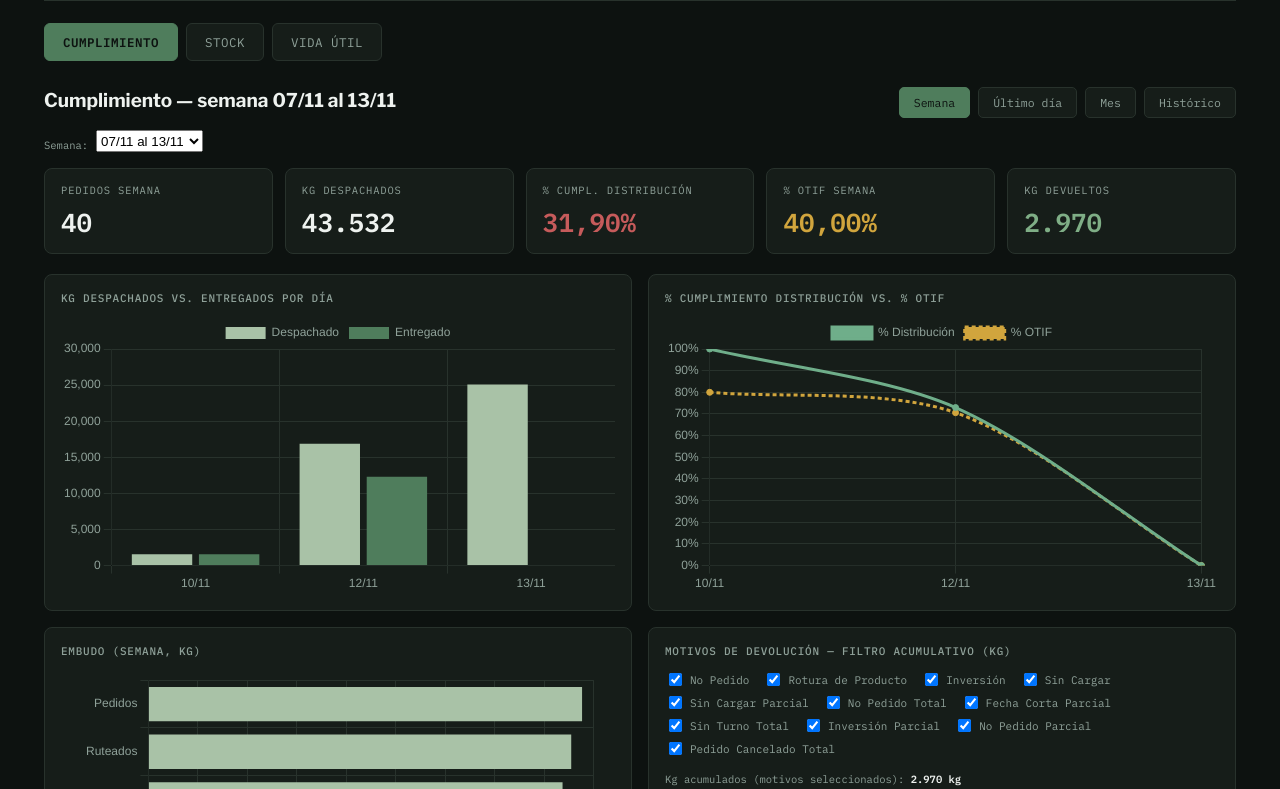
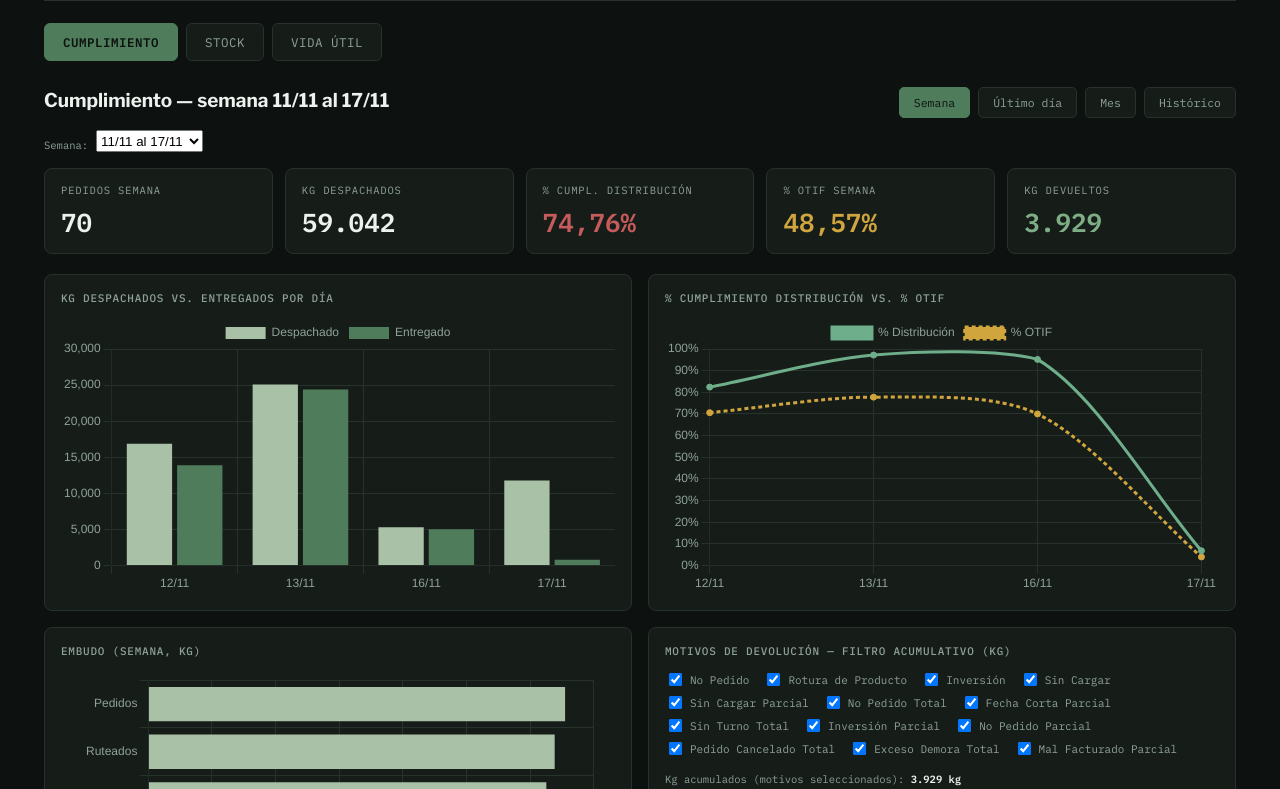
Before and after one commit to martinsrodriguez1976-ctrl/reporte-gestion-iflow, a plain HTML site: page index.html in a window 1280 px wide. Shown: the part 95-884 px from the top of the page. Drawn offline with nearby package versions, Linux system fonts and the light colour scheme.

Commit message:
Add files via upload

```diff
--- a/index.html
+++ b/index.html
@@ -76,7 +76,7 @@ tr:hover td{background:#1a2420;}
 <div class="eyebrow">Refinería del Centro · iFlow BI</div>
 <h1>Reporte de Gestión iFlow</h1>
 </div>
-<div class="meta">Cumplimiento: semana 07/11 al 13/11<br>Stock / Vida útil: corte 16/11/2026 07:40</div>
+<div class="meta">Cumplimiento: semana 11/11 al 17/11<br>Stock / Vida útil: corte 18/11/2026 07:40</div>
 </div>
 
 <nav class="tabs">
@@ -88,7 +88,7 @@ tr:hover td{background:#1a2420;}
 <!-- ===================== TAB 1: CUMPLIMIENTO ===================== -->
 <section class="panel active" id="panel-cumplimiento">
 <div class="section-head">
-<h2 id="cumpl-title">Cumplimiento — semana 07/11 al 13/11</h2>
+<h2 id="cumpl-title">Cumplimiento — semana 11/11 al 17/11</h2>
 <div class="toggle">
 <button class="active" id="btn-semana">Semana</button>
 <button id="btn-dia">Último día</button>
@@ -188,7 +188,7 @@ tr:hover td{background:#1a2420;}
 
 <div class="foot">
 <span>Refinería del Centro · iFlow BI · Dossier Performance / Dashboard Stock (MicroStrategy)</span>
-<span>Reporte unificado generado 16/11/2026</span>
+<span>Reporte unificado generado 18/11/2026</span>
 </div>
 </div>
 
@@ -212,7 +212,7 @@ document.head.appendChild(s1);
 /* Nombre y corte del mes en curso — únicas 2 variables a tocar cada corrida para los títulos dinámicos
 (reemplaza el esquema anterior de 3 strings hardcodeados por separado). */
 var MES_ACTUAL_LABEL = "noviembre 2026";
-var MES_ACTUAL_CORTE = "15/11";
+var MES_ACTUAL_CORTE = "17/11";
 /* WEEK_RANGE_LABEL/DAILY/WEEK_TOTALS quedaron DEPRECADOS (30/09/2026, a pedido del usuario: selector
 para elegir semana). Ahora la vista "Semana" se deriva 100% de MONTH_DAILY + MONTHLY_HISTORY vía
 getAllWeeks() más abajo (ventanas móviles de 7 días calendario terminando en el día más reciente
@@ -313,27 +313,31 @@ Stock / Vida útil NO se actualizaron: el Dashboard Stock volvió a fallar (terc
 "Necesita permiso" por URL directa y "La página no se puede cargar" desde el listado) — todas las
 constantes de Stock y Vida útil quedan intactas con su corte declarado del 30/10/2026 07:40. */
 var MONTH_TOTALS = {
-pedidos:95, kgPedidos:158563.35, kgDespachados:144019.30, kgEntregados:97229.20, kgDevueltos:11250,
-pctDistrib:67.51, otif:54.74,
+pedidos:130, kgPedidos:181818.23, kgDespachados:148283.03, kgEntregados:129055.00, kgDevueltos:12209,
+pctDistrib:87.03, otif:56.92,
 motivos:[
-{motivo:"Sin Turno Total", kg:3955, pctPeso:35.16},
-{motivo:"Pedido Cancelado Total", kg:3847, pctPeso:34.20},
-{motivo:"No Pedido Total", kg:2970, pctPeso:26.40},
-{motivo:"Sin Cargar Parcial", kg:252, pctPeso:2.24},
-{motivo:"Fecha Corta Parcial", kg:130, pctPeso:1.16},
-{motivo:"No Pedido Parcial", kg:80, pctPeso:0.71},
-{motivo:"Inversión Parcial", kg:16, pctPeso:0.14}
+{motivo:"Sin Turno Total", kg:3955, pctPeso:32.39},
+{motivo:"Pedido Cancelado Total", kg:3847, pctPeso:31.51},
+{motivo:"No Pedido Total", kg:3203, pctPeso:26.24},
+{motivo:"Exceso Demora Total", kg:485, pctPeso:3.97},
+{motivo:"Sin Cargar Parcial", kg:252, pctPeso:2.06},
+{motivo:"Mal Facturado Parcial", kg:220, pctPeso:1.80},
+{motivo:"Fecha Corta Parcial", kg:130, pctPeso:1.06},
+{motivo:"No Pedido Parcial", kg:80, pctPeso:0.66},
+{motivo:"Inversión Parcial", kg:37, pctPeso:0.30}
 ]
 };
 var MONTH_DAILY = [
 {fecha:"02/11", pedidos:12, kgPedidos:21290.10, kgDespachados:9673.05, kgEntregados:9587.05, pctDistrib:99.11, otif:41.67, motivos:[{motivo:"Fecha Corta Parcial", kg:86, pctPeso:2.13},{motivo:"Sin Turno Total", kg:3955, pctPeso:97.87}]},
 {fecha:"03/11", pedidos:15, kgPedidos:31145.11, kgDespachados:29075.11, kgEntregados:29059.11, pctDistrib:99.94, otif:60.00, motivos:[{motivo:"Inversión Parcial", kg:16, pctPeso:100.0}]},
 {fecha:"04/11", pedidos:16, kgPedidos:29551.00, kgDespachados:29551.00, kgEntregados:29255.00, pctDistrib:99.00, otif:87.50, motivos:[{motivo:"Fecha Corta Parcial", kg:44, pctPeso:14.86},{motivo:"Sin Cargar Parcial", kg:252, pctPeso:85.14}]},
-{fecha:"05/11", pedidos:10, kgPedidos:26246.00, kgDespachados:25687.00, kgEntregados:8939.00, pctDistrib:34.80, otif:60.00, motivos:[{motivo:"No Pedido Parcial", kg:80, pctPeso:2.04},{motivo:"Pedido Cancelado Total", kg:3847, pctPeso:97.96}]},
+{fecha:"05/11", pedidos:10, kgPedidos:26246.00, kgDespachados:12866.00, kgEntregados:8939.00, pctDistrib:69.48, otif:60.00, motivos:[{motivo:"No Pedido Parcial", kg:80, pctPeso:2.04},{motivo:"Pedido Cancelado Total", kg:3847, pctPeso:97.96}]},
 {fecha:"06/11", pedidos:2, kgPedidos:6501.00, kgDespachados:6501.00, kgEntregados:6501.00, pctDistrib:100.00, otif:100.00, motivos:[]},
 {fecha:"10/11", pedidos:5, kgPedidos:1574.69, kgDespachados:1574.69, kgEntregados:1574.69, pctDistrib:100.00, otif:80.00, motivos:[]},
-{fecha:"12/11", pedidos:17, kgPedidos:17159.35, kgDespachados:16873.35, kgEntregados:12313.35, pctDistrib:72.98, otif:70.59, motivos:[{motivo:"No Pedido Total", kg:2970, pctPeso:100.0}]},
-{fecha:"13/11", pedidos:18, kgPedidos:25096.10, kgDespachados:25084.10, kgEntregados:0.00, pctDistrib:0.00, otif:0.00, motivos:[]}
+{fecha:"12/11", pedidos:17, kgPedidos:17159.35, kgDespachados:16873.35, kgEntregados:13903.35, pctDistrib:82.40, otif:70.59, motivos:[{motivo:"No Pedido Total", kg:2970, pctPeso:100.0}]},
+{fecha:"13/11", pedidos:18, kgPedidos:25096.10, kgDespachados:25084.10, kgEntregados:24379.10, pctDistrib:97.19, otif:77.78, motivos:[{motivo:"Exceso Demora Total", kg:485, pctPeso:68.79},{motivo:"Mal Facturado Parcial", kg:220, pctPeso:31.21}]},
+{fecha:"16/11", pedidos:10, kgPedidos:5330.70, kgDespachados:5300.70, kgEntregados:5046.70, pctDistrib:95.21, otif:70.00, motivos:[{motivo:"Inversión Parcial", kg:21, pctPeso:8.27},{motivo:"No Pedido Total", kg:233, pctPeso:91.73}]},
+{fecha:"17/11", pedidos:25, kgPedidos:17924.18, kgDespachados:11784.03, kgEntregados:810.00, pctDistrib:6.87, otif:4.00, motivos:[]}
 ];
 /* Histórico de meses YA CERRADOS. Shape por entrada: {mes:"2026-09", mesLabel:"Septiembre 2026",
 totals:{...shape de MONTH_TOTALS...}, daily:[...shape de MONTH_DAILY...]} */
@@ -457,23 +461,23 @@ mientras la grilla Detalle sí mostraba datos distintos) — por no confiar en u
 erróneo, NO se retro-completó el hueco de 17/10 y 18/10 en STOCK_HISTORY esta corrida; queda pendiente
 para una próxima corrida con más tiempo de verificación. */
 var PRODUCTS = [
-{producto:"Danica Soft Margarina Vegetal Pote 24x200g", posiciones:100},
-{producto:"Danica Dor Cremosa Marg Veg Pote 24x210g", posiciones:50},
-{producto:"Cremalda Crema Chantilly", posiciones:48},
-{producto:"Margadán Marg Vegetal Pan 30x200g", posiciones:43},
-{producto:"Danica Marg Vegetal Pan 30x200g", posiciones:30},
-{producto:"Manty Pan 100 x 20", posiciones:23},
-{producto:"Mayonesa D´Fiesta 24x250ml", posiciones:18},
-{producto:"Mayonesa D´Fiesta 8x1000ml", posiciones:16},
-{producto:"Margadán Marg Vegetal Pan 12x500g", posiciones:15},
-{producto:"Ketchup Danica Nuevo 4x3000g", posiciones:13}
+{producto:"Danica Soft Margarina Vegetal Pote 24x200g", posiciones:84},
+{producto:"Cremalda Crema Chantilly", posiciones:46},
+{producto:"Danica Dor Cremosa Marg Veg Pote 24x210g", posiciones:42},
+{producto:"Margadán Marg Vegetal Pan 30x200g", posiciones:30},
+{producto:"Danica Marg Vegetal Pan 30x200g", posiciones:24},
+{producto:"Cheddar Danica 24x220ml", posiciones:20},
+{producto:"Mayonesa D´Fiesta24x500ml", posiciones:19},
+{producto:"Mayonesa Danica 8x1000ml", posiciones:19},
+{producto:"Mayonesa D´Fiesta 24x250ml", posiciones:17},
+{producto:"Manty Pan 100 x 20", posiciones:17}
 ];
 var SECTORS = [
-{sector:"T. Controlada", n:233}, {sector:"Ambiente", n:191}, {sector:"Muelle", n:89}, {sector:"PK Ambiente", n:46}, {sector:"Rotura", n:40}, {sector:"PK T. Controlada", n:7}, {sector:"Refrigerado", n:1}
+{sector:"Ambiente", n:305}, {sector:"T. Controlada", n:193}, {sector:"PK Ambiente", n:45}, {sector:"Rotura", n:40}, {sector:"PK T. Controlada", n:8}, {sector:"Muelle", n:4}
 ];
-var STATUS = [{estado:"Available", n:560}, {estado:"Rotura", n:38}, {estado:"Critico", n:5}, {estado:"Vencido", n:3}, {estado:"Bloqueado", n:1}];
-var TOTAL_SISTEMA = 607;
-var MUESTRA = {n:607, pct:100, productosDistintos:55, posicionesRotura:38, corte:"16/11/2026 07:40"};
+var STATUS = [{estado:"Available", n:527}, {estado:"Rotura", n:38}, {estado:"Control de Calidad", n:21}, {estado:"Critico", n:5}, {estado:"Vencido", n:3}, {estado:"Bloqueado", n:1}];
+var TOTAL_SISTEMA = 595;
+var MUESTRA = {n:595, pct:100, productosDistintos:55, posicionesRotura:38, corte:"18/11/2026 07:40"};
 /* Serie diaria de posiciones totales ocupadas (a pedido del usuario, 30/09/2026). Mantenimiento diario:
 hacer PUSH de {fecha:"dd/mm", total:TOTAL_SISTEMA} cada corrida (nunca reconstruir desde cero) y
 dedupe por fecha si la tarea corre 2 veces el mismo día (reemplazar la entrada existente de esa fecha
@@ -521,40 +525,44 @@ var STOCK_HISTORY = [
 {fecha:"13/11", total:734},
 {fecha:"14/11", total:610},
 {fecha:"15/11", total:588},
-{fecha:"16/11", total:607}
+{fecha:"16/11", total:607},
+{fecha:"17/11", total:573},
+{fecha:"18/11", total:595}
 ];
 var STOCK_DETALLE = [
-{producto:"Danica Soft Margarina Vegetal Pote 24x200g", posiciones:99, bultos:11012, unidades:11012, estado:"Available"},
-{producto:"Danica Dor Cremosa Marg Veg Pote 24x210g", posiciones:48, bultos:5370, unidades:5370, estado:"Available"},
-{producto:"Cremalda Crema Chantilly", posiciones:45, bultos:3764, unidades:3764, estado:"Available"},
-{producto:"Margadán Marg Vegetal Pan 30x200g", posiciones:41, bultos:7010, unidades:7010, estado:"Available"},
-{producto:"Danica Marg Vegetal Pan 30x200g", posiciones:27, bultos:4432, unidades:4432, estado:"Available"},
-{producto:"Manty Pan 100 x 20", posiciones:23, bultos:10764, unidades:10764, estado:"Available"}
+{producto:"Danica Soft Margarina Vegetal Pote 24x200g", posiciones:83, bultos:9221, unidades:9221, estado:"Available"},
+{producto:"Danica Dor Cremosa Marg Veg Pote 24x210g", posiciones:40, bultos:4410, unidades:4410, estado:"Available"},
+{producto:"Margadán Marg Vegetal Pan 30x200g", posiciones:28, bultos:4840, unidades:4840, estado:"Available"},
+{producto:"Cremalda Crema Chantilly", posiciones:22, bultos:1809, unidades:1809, estado:"Available"},
+{producto:"Danica Marg Vegetal Pan 30x200g", posiciones:21, bultos:3430, unidades:3430, estado:"Available"},
+{producto:"Mayonesa Danica 8x1000ml", posiciones:19, bultos:1973, unidades:1973, estado:"Available"}
 ];
 /* Detalle por lote para las 5 categorías críticas — relevamiento COMPLETO (100%, no muestra),
 vía filtro Estado Posición + orden por columna en la grilla MicroStrategy. "Available" usa
 la muestra representativa de STOCK_DETALLE de arriba. */
 var STOCK_LOTS = {
-/* Corte 16/11/2026 07:40: censo 100% (607/607 posiciones) via scroll programático exhaustivo sobre
-la grilla Detalle — primer censo completo desde el 30/10/2026 (más de dos semanas sin corrida exitosa
-de Dashboard Stock). TOTAL_SISTEMA sigue la tendencia a la baja: 831(30/10)→607(16/11). HALLAZGO
-relevante: lote Doña Flora Ref. B 10x 1/2 Kg (lote 629600102, pallet 445326) vencido desde 01/05/2024,
--929 días — muy probablemente un error de carga/registro en MicroStrategy (casi 3 años vencido sin
-haberse dado de baja), se reporta tal cual figura en el sistema. Control de Calidad sin posiciones esta
-corrida (0, antes 1). */
+/* Corte 18/11/2026 07:40: censo 100% (595/595 posiciones) via scroll programático exhaustivo sobre
+la grilla Detalle. TOTAL_SISTEMA continúa la tendencia a la baja: 607(16/11)→573(17/11, snapshot
+retro-leído del combo Fecha Actualización, corrida del 17/11 abortada antes de censar detalle)→595(18/11).
+Los lotes Vencido/Critico avanzan exactamente los 2 días calendario transcurridos desde el corte del
+16/11 (ej. Doña Flora Ref. B: -929→-931), validando la continuidad del censo. HALLAZGO: Control de
+Calidad pasa de 0 a 21 posiciones (un único lote, Cremalda Crema Chantilly 26265, 1.785 bultos) —
+verificar con planta si corresponde a una retención de calidad nueva o a una reclasificación. */
 Vencido: [
-{producto:"Doña Flora Ref. B 10x 1/2 Kg", lote:"629600102", pallet:"445326", vencimiento:"01/05/2024", dias:-929, bultos:78},
-{producto:"Danica Dor Cremosa Marg Veg Pote 24x210g", lote:"633400401", pallet:"424443", vencimiento:"01/07/2026", dias:-138, bultos:112},
-{producto:"Doña Flora Masas y Batidos Sachet 12x1Kg", lote:"544500704", pallet:"424590", vencimiento:"01/08/2026", dias:-107, bultos:60}
+{producto:"Doña Flora Ref. B 10x 1/2 Kg", lote:"629600102", pallet:"445326", vencimiento:"01/05/2024", dias:-931, bultos:78},
+{producto:"Danica Dor Cremosa Marg Veg Pote 24x210g", lote:"633400401", pallet:"424443", vencimiento:"01/07/2026", dias:-140, bultos:112},
+{producto:"Doña Flora Masas y Batidos Sachet 12x1Kg", lote:"544500704", pallet:"424590", vencimiento:"01/08/2026", dias:-109, bultos:60}
 ],
 Critico: [
-{producto:"Mostaza Danica Nueva 4x3000g", lote:"545540703", pallet:"390125", vencimiento:"02/10/2026", dias:-45, bultos:90},
-{producto:"Crema Pastelera en Frío Cremalda x5Kg", lote:"6155426", pallet:"413325", vencimiento:"06/10/2026", dias:-41, bultos:7},
-{producto:"Salsa Golf Danica Nueva 4x2900cc", lote:"618240702", pallet:"415906", vencimiento:"24/10/2026", dias:-23, bultos:90},
-{producto:"Mayonesa Danica Equilibrio 24x500cc", lote:"610241501", pallet:"413336", vencimiento:"27/12/2026", dias:41, bultos:66},
-{producto:"Mayonesa Danica Equilibrio 24x500cc", lote:"610241503", pallet:"408441", vencimiento:"27/12/2026", dias:41, bultos:49}
+{producto:"Mostaza Danica Nueva 4x3000g", lote:"545540703", pallet:"390125", vencimiento:"02/10/2026", dias:-47, bultos:90},
+{producto:"Crema Pastelera en Frío Cremalda x5Kg", lote:"6155426", pallet:"413325", vencimiento:"06/10/2026", dias:-43, bultos:7},
+{producto:"Salsa Golf Danica Nueva 4x2900cc", lote:"618240702", pallet:"415906", vencimiento:"24/10/2026", dias:-25, bultos:90},
+{producto:"Mayonesa Danica Equilibrio 24x500cc", lote:"610241501", pallet:"413336", vencimiento:"27/12/2026", dias:39, bultos:66},
+{producto:"Mayonesa Danica Equilibrio 24x500cc", lote:"610241503", pallet:"408441", vencimiento:"27/12/2026", dias:39, bultos:49}
 ],
-"Control de Calidad": [],
+"Control de Calidad": [
+{producto:"Cremalda Crema Chantilly", lote:"26265", posiciones:21, bultos:1785}
+],
 Rotura: [
 {producto:"Cheddar Danica 24x220ml", posiciones:2, bultos:9},
 {producto:"Cheddar Danica 8x1000ml", posiciones:1, bultos:1},
@@ -585,27 +593,27 @@ Bloqueado: [
 ]
 };
 var BUCKETS = [
-{rango:"<30 días", n:29}, {rango:"30-89 días", n:3}, {rango:"90-179 días", n:136}, {rango:"180-269 días", n:285}, {rango:"270+ días", n:154}
+{rango:"<30 días", n:23}, {rango:"30-89 días", n:3}, {rango:"90-179 días", n:126}, {rango:"180-269 días", n:251}, {rango:"270+ días", n:192}
 ];
 var PRODUCT_MIN = [
-{producto:"Doña Flora Ref. B 10x 1/2 Kg", dias:-929},
-{producto:"Danica Dor Cremosa Marg Veg Pote 24x210g", dias:-138},
-{producto:"Doña Flora Masas y Batidos Sachet 12x1Kg", dias:-107},
-{producto:"Mostaza Danica Nueva 4x3000g", dias:-45},
-{producto:"Crema Pastelera en Frío Cremalda x5Kg", dias:-41},
-{producto:"Salsa Golf Danica Nueva 4x2900cc", dias:-23},
-{producto:"Mayonesa Danica Equilibrio 24x500cc", dias:41}
+{producto:"Doña Flora Ref. B 10x 1/2 Kg", dias:-931},
+{producto:"Danica Dor Cremosa Marg Veg Pote 24x210g", dias:-140},
+{producto:"Doña Flora Masas y Batidos Sachet 12x1Kg", dias:-109},
+{producto:"Mostaza Danica Nueva 4x3000g", dias:-47},
+{producto:"Crema Pastelera en Frío Cremalda x5Kg", dias:-43},
+{producto:"Salsa Golf Danica Nueva 4x2900cc", dias:-25},
+{producto:"Mayonesa Danica Equilibrio 24x500cc", dias:39}
 ];
-var VU_KPIS = {lotesMuestra:607, diasMasProximo:-929, lotesCriticos:5, productosDistintos:7, corte:"16/11/2026 07:40"};
+var VU_KPIS = {lotesMuestra:595, diasMasProximo:-931, lotesCriticos:5, productosDistintos:7, corte:"18/11/2026 07:40"};
 var SOON = [
-{producto:"Doña Flora Ref. B 10x 1/2 Kg", lote:"629600102", pallet:"445326", vencimiento:"01/05/2024", dias:-929, estado:"Vencido"},
-{producto:"Danica Dor Cremosa Marg Veg Pote 24x210g", lote:"633400401", pallet:"424443", vencimiento:"01/07/2026", dias:-138, estado:"Vencido"},
-{producto:"Doña Flora Masas y Batidos Sachet 12x1Kg", lote:"544500704", pallet:"424590", vencimiento:"01/08/2026", dias:-107, estado:"Vencido"},
-{producto:"Mostaza Danica Nueva 4x3000g", lote:"545540703", pallet:"390125", vencimiento:"02/10/2026", dias:-45, estado:"Critico"},
-{producto:"Crema Pastelera en Frío Cremalda x5Kg", lote:"6155426", pallet:"413325", vencimiento:"06/10/2026", dias:-41, estado:"Critico"},
-{producto:"Salsa Golf Danica Nueva 4x2900cc", lote:"618240702", pallet:"415906", vencimiento:"24/10/2026", dias:-23, estado:"Critico"},
-{producto:"Mayonesa Danica Equilibrio 24x500cc", lote:"610241501", pallet:"413336", vencimiento:"27/12/2026", dias:41, estado:"Critico"},
-{producto:"Mayonesa Danica Equilibrio 24x500cc", lote:"610241503", pallet:"408441", vencimiento:"27/12/2026", dias:41, estado:"Critico"}
+{producto:"Doña Flora Ref. B 10x 1/2 Kg", lote:"629600102", pallet:"445326", vencimiento:"01/05/2024", dias:-931, estado:"Vencido"},
+{producto:"Danica Dor Cremosa Marg Veg Pote 24x210g", lote:"633400401", pallet:"424443", vencimiento:"01/07/2026", dias:-140, estado:"Vencido"},
+{producto:"Doña Flora Masas y Batidos Sachet 12x1Kg", lote:"544500704", pallet:"424590", vencimiento:"01/08/2026", dias:-109, estado:"Vencido"},
+{producto:"Mostaza Danica Nueva 4x3000g", lote:"545540703", pallet:"390125", vencimiento:"02/10/2026", dias:-47, estado:"Critico"},
+{producto:"Crema Pastelera en Frío Cremalda x5Kg", lote:"6155426", pallet:"413325", vencimiento:"06/10/2026", dias:-43, estado:"Critico"},
+{producto:"Salsa Golf Danica Nueva 4x2900cc", lote:"618240702", pallet:"415906", vencimiento:"24/10/2026", dias:-25, estado:"Critico"},
+{producto:"Mayonesa Danica Equilibrio 24x500cc", lote:"610241501", pallet:"413336", vencimiento:"27/12/2026", dias:39, estado:"Critico"},
+{producto:"Mayonesa Danica Equilibrio 24x500cc", lote:"610241503", pallet:"408441", vencimiento:"27/12/2026", dias:39, estado:"Critico"}
 ];
 /* ================= HELPERS ================= */
 function fmt(n){ if(n===null||n===undefined) return '—'; return Math.round(n).toLocaleString('es-AR'); }
```
